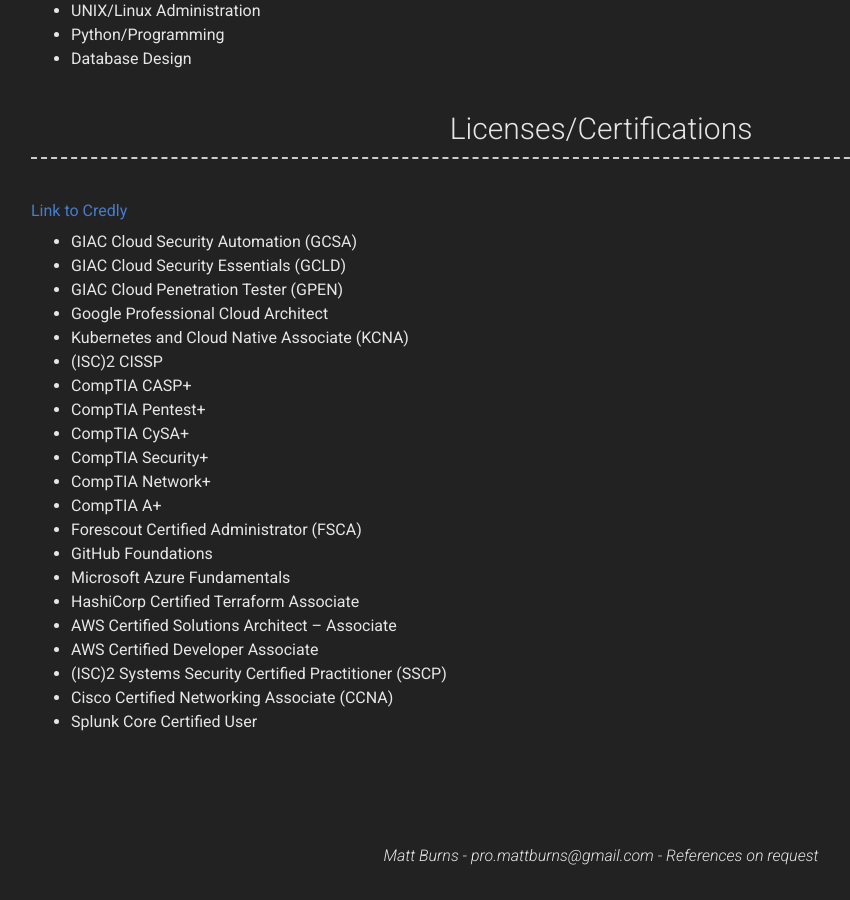
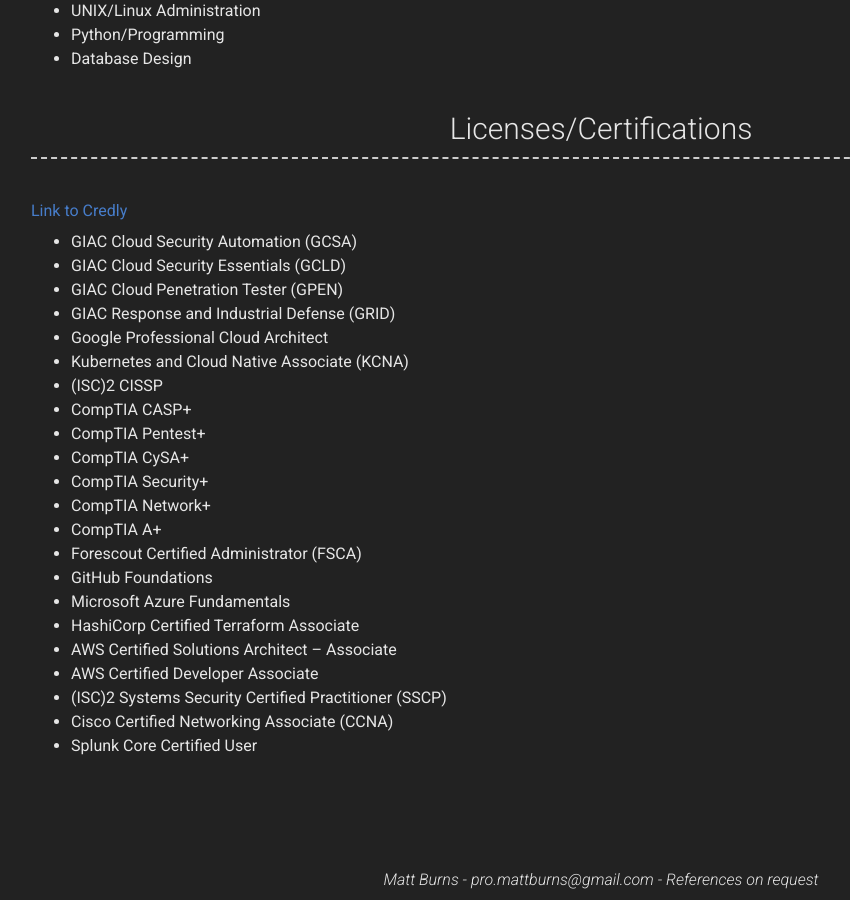
Before and after one commit to binbashburns/binbashburns.com, a Jekyll site: the page built from index.md, in a window 1280 px wide and 900 px high, scrolled down 4274 px. Shown: the whole window, without its empty margins (39-889 px from the left). Built offline with Jekyll 4.4.1, drawn with Linux system fonts in a browser that asks for light colours; nearby versions of some CDN libraries; before the commit the page ends 5150 px from its top, so only the background shows below that.

Commit message:
yay new cert

```diff
--- a/_config.yml
+++ b/_config.yml
@@ -271,6 +271,7 @@ content:
       - GIAC Cloud Security Automation (GCSA)
       - GIAC Cloud Security Essentials (GCLD)
       - GIAC Cloud Penetration Tester (GPEN)
+      - GIAC Response and Industrial Defense (GRID)
       - Google Professional Cloud Architect
       - Kubernetes and Cloud Native Associate (KCNA)
       - (ISC)2 CISSP
```
